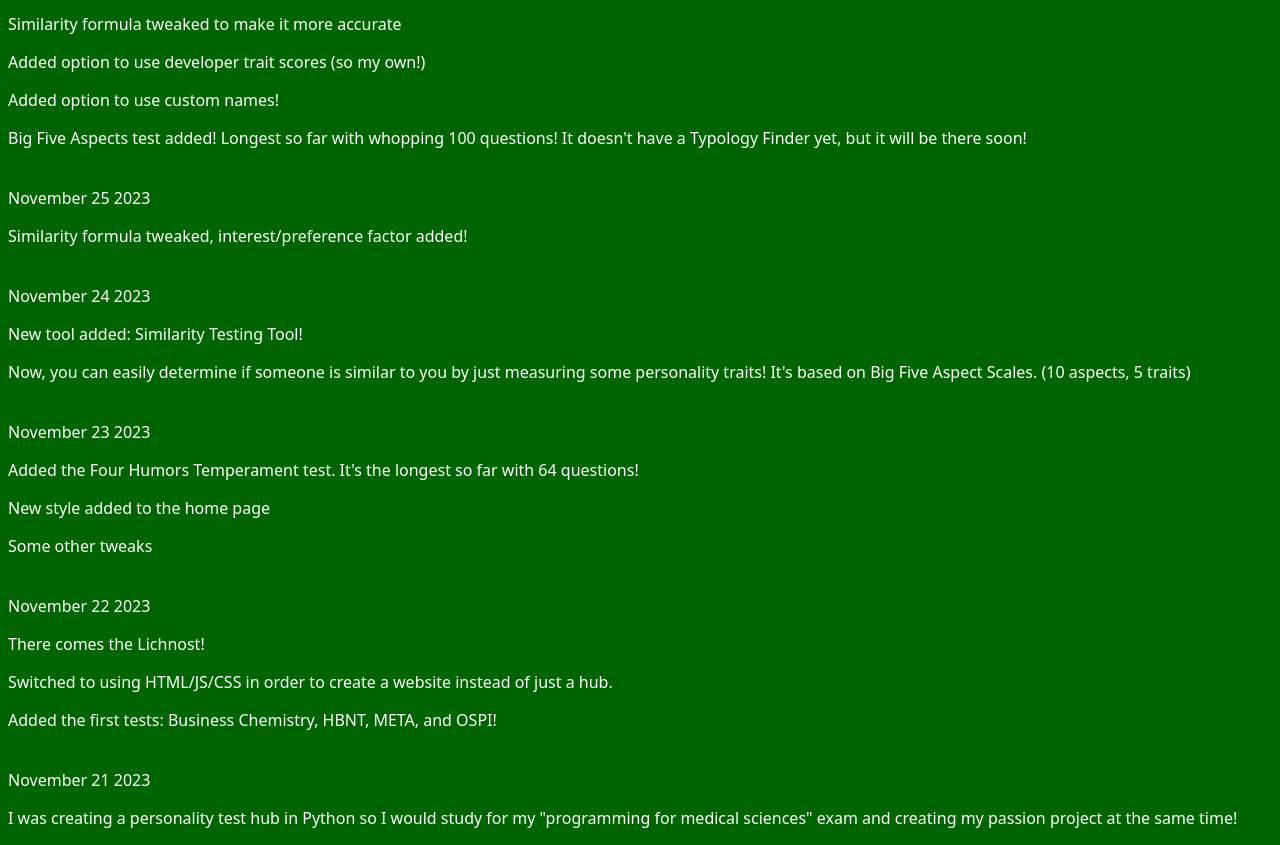
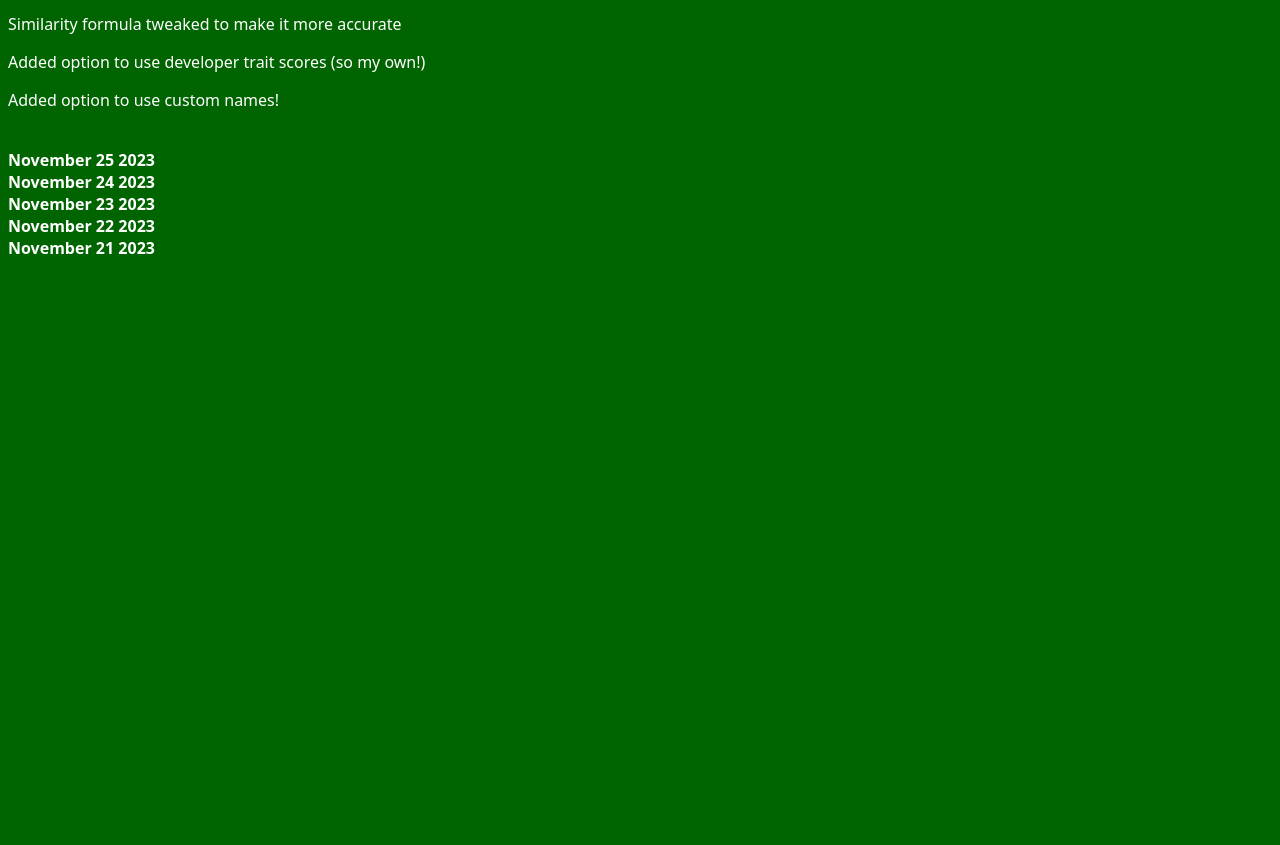
Before and after one commit to InteresTHINGS-ygt/AugmentedPersonality, a plain HTML site: page changelog.html in a window 1280 px wide. Shown: the part 367-1212 px from the top of the page. After the commit the page ends 800 px from the top, so only its background shows below. Drawn offline with Linux system fonts and the light colour scheme.

Commit message:
Add files via upload

```diff
--- a/changelog.html
+++ b/changelog.html
@@ -19,26 +19,16 @@
         <p>Similarity formula tweaked to make it more accurate</p>
         <p>Added option to use developer trait scores (so my own!)</p>
         <p>Added option to use custom names!</p>
-        <p>Big Five Aspects test added! Longest so far with whopping 100 questions! It doesn't have a Typology Finder yet, but it will be there soon!</p>
         <br>
         <span>November 25 2023</span>
-        <p>Similarity formula tweaked, interest/preference factor added!</p>
         <br>
         <span>November 24 2023</span>
-        <p>New tool added: Similarity Testing Tool!</p>
-        <p>Now, you can easily determine if someone is similar to you by just measuring some personality traits! It's based on Big Five Aspect Scales. (10 aspects, 5 traits)</p>
         <br>
         <span>November 23 2023</span>
-        <p>Added the Four Humors Temperament test. It's the longest so far with 64 questions!</p>
-        <p>New style added to the home page</p>
-        <p>Some other tweaks</p>
         <br>
         <span>November 22 2023</span>
-        <p>There comes the Lichnost!</p>
-        <p>Switched to using HTML/JS/CSS in order to create a website instead of just a hub.</p>
-        <p>Added the first tests: Business Chemistry, HBNT, META, and OSPI!</p>
         <br>
         <span>November 21 2023</span>
-        <p>I was creating a personality test hub in Python so I would study for my "programming for medical sciences" exam and creating my passion project at the same time!</p>
+        <p></p>
     </body>
 </html>
--- a/style.css
+++ b/style.css
@@ -8,3 +8,7 @@ a {
     color: greenyellow;
     text-decoration: none;
 }
+
+span {
+    font-weight: bold;
+}
```
